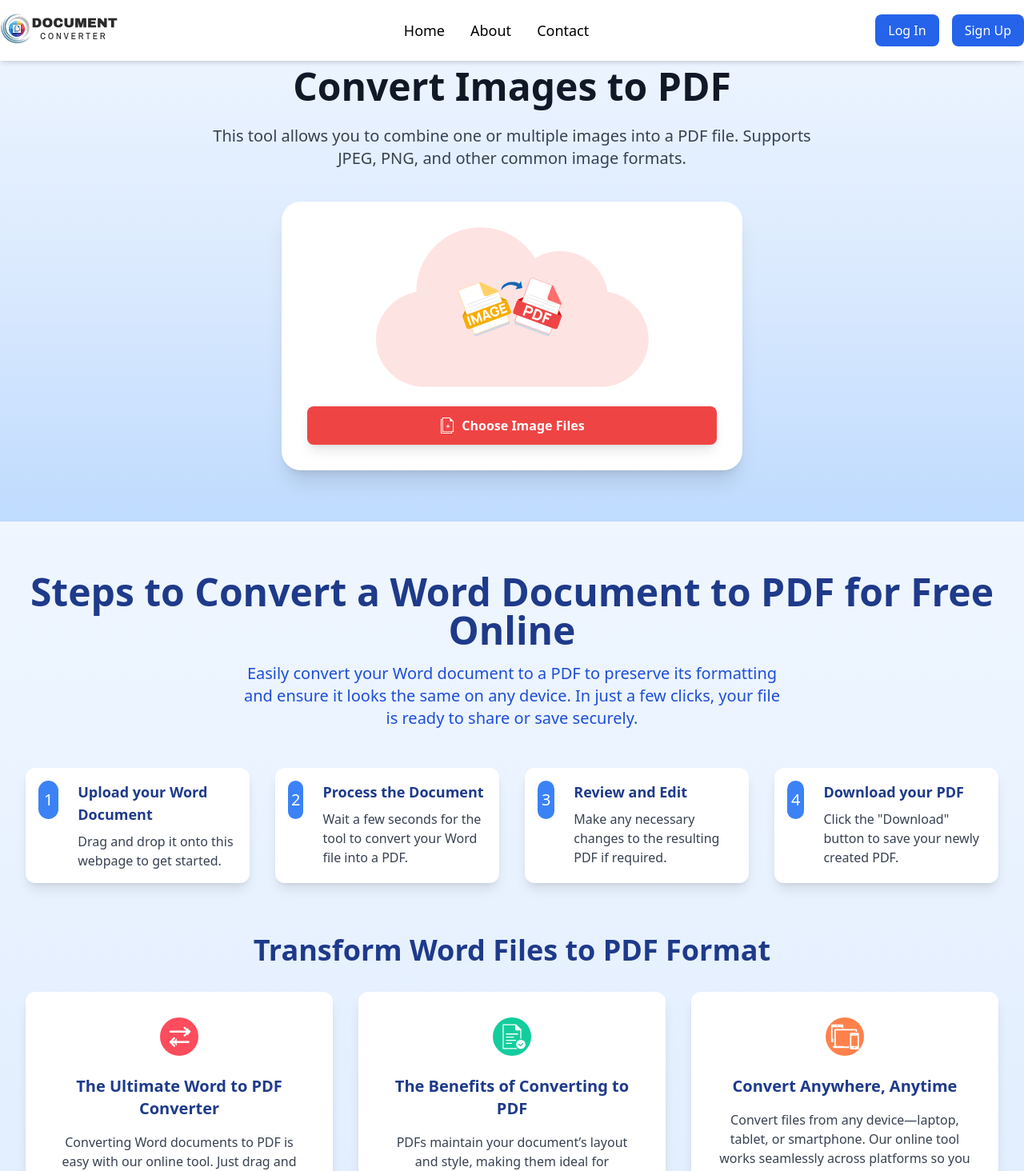
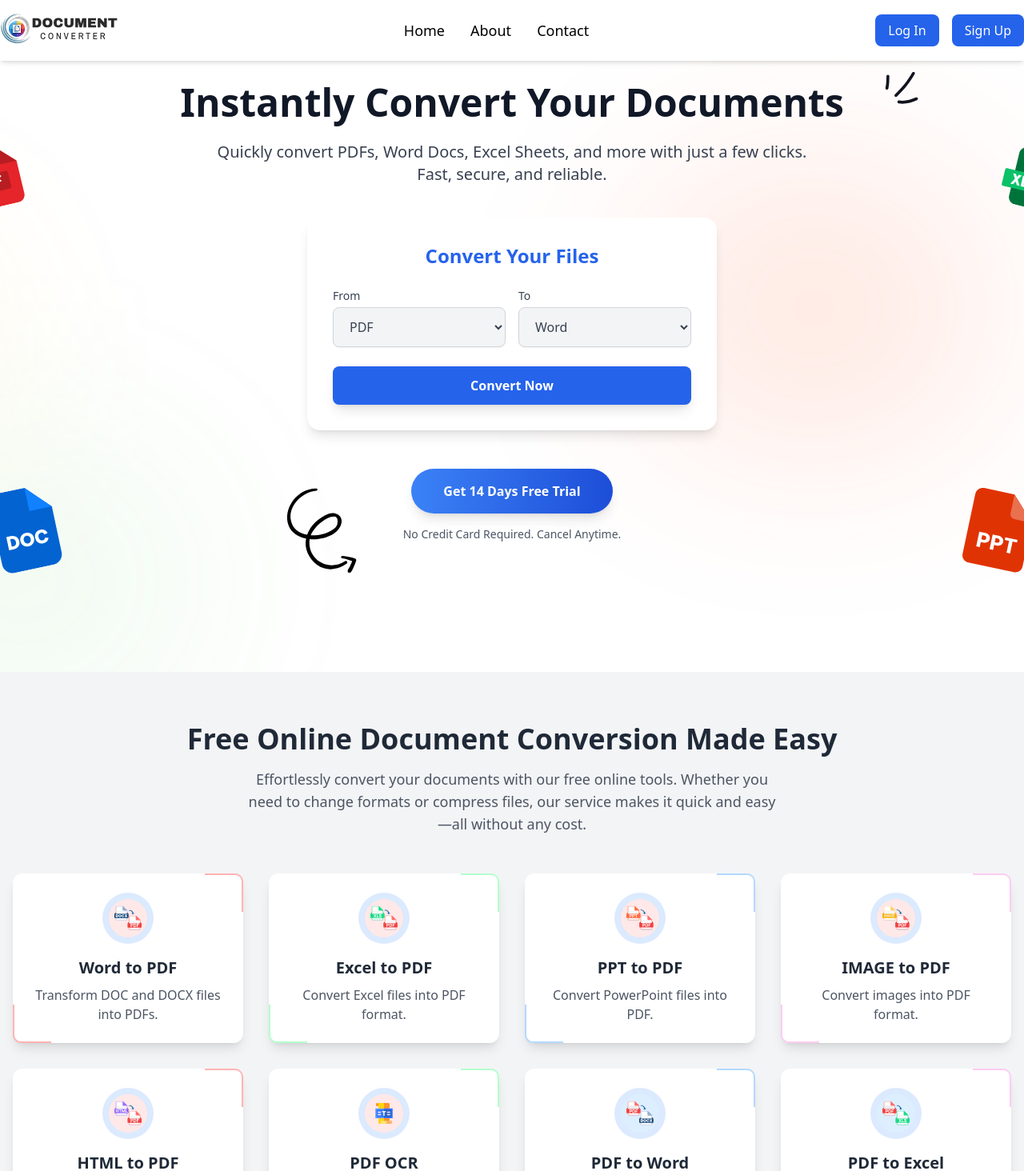
Before and after one commit to deepgrowcraft/ReactDocsTools, a React (Vite) app: page / in a window 1280 px wide. Shown: the top 1464 px of the page at 80% size. Built offline with nearby package versions, Linux system fonts and the light colour scheme.

Commit message:
add image to pdf

```diff
--- a/src/App.jsx
+++ b/src/App.jsx
@@ -1,3 +1,37 @@
+// import React from "react";
+// import { BrowserRouter as Router, Route, Routes } from "react-router-dom";
+// import Header from "./component/header";
+// import Home from "./screen/Home";
+// import About from "./screen/Aboutus";
+// import Contact from "./screen/Contactus";
+// import Footer from "./component/Footer";
+// import DocToPdfScreen from "./screen/DocToPdfScreen";
+// import ExelToPdfScreen from "./screen/ExelToPdf";
+// import PptToPdfScreen from "./screen/PptToPdfScreen";
+// import ImageToPdfScreen from "./screen/ImageToPdfScreen";
+
+// function App() {
+//   return (
+//     <Router>
+//       <div className="App">
+//         <Header />
+//         <Routes>
+//           <Route path="/" element={<Home />} />
+//           <Route path="/about" element={<About />} />
+//           <Route path="/contact" element={<Contact />} />
+//           <Route path="/docToPdf" element={<DocToPdfScreen />} />
+//           <Route path="/ExelToPdfScreen" element={<ExelToPdfScreen />} />
+//           <Route path="/PptToPdfScreen" element={<PptToPdfScreen />} />
+//           <Route path="/ImageToPdfScreen" element={<ImageToPdfScreen />} />
+//         </Routes>
+//         <Footer />
+//       </div>
+//     </Router>
+//   );
+// }
+
+// export default App;
+
 import React from "react";
 import { BrowserRouter as Router, Route, Routes } from "react-router-dom";
 import Header from "./component/header";
@@ -9,16 +43,18 @@ import DocToPdfScreen from "./screen/DocToPdfScreen";
 import ExelToPdfScreen from "./screen/ExelToPdf";
 import PptToPdfScreen from "./screen/PptToPdfScreen";
 import ImageToPdfScreen from "./screen/ImageToPdfScreen";
+import ScrollToTop from "./component/ScrollToTop";
 
 function App() {
   return (
     <Router>
+      <ScrollToTop /> {/* Add ScrollToTop here to apply globally */}
       <div className="App">
         <Header />
         <Routes>
-          <Route path="/" element={<ImageToPdfScreen />} />
-          <Route path="/about" element={<PptToPdfScreen />} />
-          <Route path="/contact" element={<DocToPdfScreen />} />
+          <Route path="/" element={<Home />} />
+          <Route path="/about" element={<About />} />
+          <Route path="/contact" element={<Contact />} />
           <Route path="/docToPdf" element={<DocToPdfScreen />} />
           <Route path="/ExelToPdfScreen" element={<ExelToPdfScreen />} />
           <Route path="/PptToPdfScreen" element={<PptToPdfScreen />} />
--- a/src/component/DocToPdf.jsx
+++ b/src/component/DocToPdf.jsx
@@ -43,7 +43,7 @@ const DocToPdf = () => {
 
       // Configure request to get a binary file as a blob
       const response = await axios.post(
-        "http://192.168.1.32:8001/convert/docx-to-pdf/",
+        "http://192.168.1.28:8001/convert/docx-to-pdf/",
         formData,
         {
           headers: {
@@ -73,7 +73,7 @@ const DocToPdf = () => {
   };
 
   return (
-    <section className="bg-gradient-to-b from-blue-50 via-blue-100 to-blue-200 py-16 px-4 mt-5">
+    <section className="bg-gradient-to-b from-blue-50 via-blue-100 to-blue-200 py-16 px-4 mt-10">
       <div className="container mx-auto text-center">
         <h1 className="text-4xl md:text-5xl font-extrabold mb-6 text-gray-900">
           Convert Word to PDF
--- a/src/component/ExelToPdf.jsx
+++ b/src/component/ExelToPdf.jsx
@@ -38,7 +38,7 @@ const ExcelToPdf = () => {
       console.log("Starting conversion...");
 
       const response = await axios.post(
-        "http://192.168.1.32:8001/convert/xlsx-to-pdf/", // Update endpoint to handle Excel files
+        "http://192.168.1.28:8001/convert/xlsx-to-pdf/", // Update endpoint to handle Excel files
         formData,
         {
           headers: {
@@ -67,7 +67,7 @@ const ExcelToPdf = () => {
   };
 
   return (
-    <section className="bg-gradient-to-b from-blue-50 via-blue-100 to-blue-200 py-16 px-4 mt-5">
+    <section className="bg-gradient-to-b from-blue-50 via-blue-100 to-blue-200 py-16 px-4 mt-10">
       <div className="container mx-auto text-center">
         <h1 className="text-4xl md:text-5xl font-extrabold mb-6 text-gray-900">
           Convert Excel to PDF
--- a/src/component/Hero.jsx
+++ b/src/component/Hero.jsx
@@ -3,7 +3,7 @@ import React from "react";
 const Hero = () => {
   return (
     <section
-      className="bg-gradient-to-b from-blue-50 via-blue-100 to-blue-200 py-16 mt-5 bg-cover bg-center bg-no-repeat h-screen"
+      className="bg-gradient-to-b from-blue-50 via-blue-100 to-blue-200 py-16 mt-10 bg-cover bg-center bg-no-repeat h-screen"
       style={{
         backgroundImage: "url('/home/HeroBg.svg')", // Update the path if needed
       }}
--- a/src/component/ImageToPdf.jsx
+++ b/src/component/ImageToPdf.jsx
@@ -40,7 +40,7 @@ const ImageToPdf = () => {
       console.log("Starting conversion...");
 
       const response = await axios.post(
-        "http://192.168.1.32:8001/convert/images-to-pdf/", // Update endpoint for images
+        "http://192.168.1.28:8001/convert/images-to-pdf/", // Update endpoint for images
         formData,
         {
           headers: {
@@ -69,7 +69,7 @@ const ImageToPdf = () => {
   };
 
   return (
-    <section className="bg-gradient-to-b from-blue-50 via-blue-100 to-blue-200 py-16 px-4 mt-5">
+    <section className="bg-gradient-to-b from-blue-50 via-blue-100 to-blue-200 py-16 px-4 mt-10">
       <div className="container mx-auto text-center">
         <h1 className="text-4xl md:text-5xl font-extrabold mb-6 text-gray-900">
           Convert Images to PDF
--- a/src/component/PptToPdf.jsx
+++ b/src/component/PptToPdf.jsx
@@ -38,7 +38,7 @@ const PptToPdf = () => {
       console.log("Starting conversion...");
 
       const response = await axios.post(
-        "http://192.168.1.32:8001/convert/ppt-to-pdf/", // Update endpoint for PowerPoint files
+        "http://192.168.1.28:8001/convert/ppt-to-pdf/", // Update endpoint for PowerPoint files
         formData,
         {
           headers: {
@@ -67,7 +67,7 @@ const PptToPdf = () => {
   };
 
   return (
-    <section className="bg-gradient-to-b from-blue-50 via-blue-100 to-blue-200 py-16 px-4 mt-5">
+    <section className="bg-gradient-to-b from-blue-50 via-blue-100 to-blue-200 py-16 px-4 mt-10">
       <div className="container mx-auto text-center">
         <h1 className="text-4xl md:text-5xl font-extrabold mb-6 text-gray-900">
           Convert PowerPoint to PDF
--- /dev/null
+++ b/src/component/ScrollToTop.jsx
@@ -0,0 +1,17 @@
+import { useEffect } from "react";
+import { useLocation } from "react-router-dom";
+
+const ScrollToTop = () => {
+  const { pathname } = useLocation();
+
+  useEffect(() => {
+    window.scrollTo({
+      top: 0,
+      behavior: "smooth", // Enable smooth scrolling
+    });
+  }, [pathname]);
+
+  return null;
+};
+
+export default ScrollToTop;
--- a/src/component/ToolComponent.jsx
+++ b/src/component/ToolComponent.jsx
@@ -1,4 +1,5 @@
 import React from "react";
+import { useNavigate } from "react-router-dom";
 
 const tools = [
   {
@@ -6,18 +7,21 @@ const tools = [
     icon: (
       <img src="../home/wordTopdf.svg" alt="wordTopdf" className="h-10 w-10" />
     ),
+    path: "/docToPdf",
   },
   {
     name: "Excel to PDF",
     icon: (
       <img src="../home/exelToPdf.svg" alt="exelToPdf" className="h-10 w-10" />
     ),
+    path: "/ExelToPdfScreen",
   },
   {
     name: "PPT to PDF",
     icon: (
       <img src="../home/pptToPdf.svg" alt="pptToPdf" className="h-10 w-10" />
     ),
+    path: "/PptToPdfScreen",
   },
   {
     name: "IMAGE to PDF",
@@ -28,6 +32,7 @@ const tools = [
         className="h-10 w-10"
       />
     ),
+    path: "/ImageToPdfScreen",
   },
   {
     name: "HTML to PDF",
@@ -198,6 +203,7 @@ const tools = [
 ];
 
 const ToolsScreen = () => {
+  const navigate = useNavigate();
   return (
     <section className="bg-gray-50 py-12 px-6">
       <div className="container mx-auto">
@@ -210,6 +216,7 @@ const ToolsScreen = () => {
           {tools.map((tool, index) => (
             <div
               key={index}
+              onClick={() => navigate(tool.path)}
               className="flex items-center p-2 sm:p-3 bg-white border border-gray-200 rounded-2xl shadow-md hover:border-blue-400 hover:shadow-lg transition-all transform hover:scale-110"
             >
               <div className="flex-shrink-0">{tool.icon}</div>
--- a/src/component/ToolsGrid.jsx
+++ b/src/component/ToolsGrid.jsx
@@ -1,20 +1,24 @@
 import React from "react";
+import { useNavigate } from "react-router-dom";
 
 const tools = [
   {
     name: "Word to PDF",
     description: "Transform DOC and DOCX files into PDFs.",
     icon: <img src="../home/wordTopdf.svg" alt="wordTopdf" className="h-15" />,
+    path: "/docToPdf",
   },
   {
     name: "Excel to PDF",
     description: "Convert Excel files into PDF format.",
     icon: <img src="../home/exelToPdf.svg" alt="exelToPdf" className="h-15" />,
+    path: "/ExelToPdfScreen",
   },
   {
     name: "PPT to PDF",
     description: "Convert PowerPoint files into PDF.",
     icon: <img src="../home/pptToPdf.svg" alt="pptToPdf" className="h-15" />,
+    path: "/PptToPdfScreen",
   },
   {
     name: "IMAGE to PDF",
@@ -22,6 +26,7 @@ const tools = [
     icon: (
       <img src="../home/imageToPdf.svg" alt="imageToPdf" className="h-15" />
     ),
+    path: "/ImageToPdfScreen",
   },
   {
     name: "HTML to PDF",
@@ -161,6 +166,8 @@ const tools = [
 const strokeColors = ["#FFB3B3", "#B3FFCC", "#B3D9FF", "#FFCCF2"];
 
 const ToolsGrid = () => {
+  const navigate = useNavigate(); // Use the navigate hook
+
   return (
     <section className="py-16 bg-gray-100">
       {/* Header Section */}
@@ -181,7 +188,8 @@ const ToolsGrid = () => {
           {tools.map((tool, index) => (
             <div
               key={index}
-              className="relative bg-white rounded-xl shadow-lg p-6 text-center transition-all duration-300 transform hover:scale-105 hover:shadow-2xl group hover:-translate-y-2 hover:rotate-1"
+              onClick={() => navigate(tool.path)} // Add onClick to navigate to the tool's path
+              className="relative bg-white rounded-xl shadow-lg p-6 text-center transition-all duration-300 transform hover:scale-105 hover:shadow-2xl group hover:-translate-y-2 hover:rotate-1 cursor-pointer" // Add cursor-pointer for indication
               style={{
                 perspective: "1000px", // Adds a 3D perspective for tilt effect
               }}
--- a/src/component/header.jsx
+++ b/src/component/header.jsx
@@ -1,23 +1,49 @@
-import React, { useState } from "react";
+import React, { useState, useEffect } from "react";
 import { Link } from "react-router-dom";
 import { FontAwesomeIcon } from "@fortawesome/react-fontawesome";
 import { faBars, faTimes } from "@fortawesome/free-solid-svg-icons";
 
 const Header = () => {
   const [isOpen, setIsOpen] = useState(false);
+  const [isVisible, setIsVisible] = useState(true);
+  const [lastScrollY, setLastScrollY] = useState(0);
 
   // Toggle the mobile menu
   const toggleMenu = () => {
     setIsOpen(!isOpen);
   };
 
+  // Handle scrolling to hide/show header
+  const handleScroll = () => {
+    const currentScrollY = window.scrollY;
+
+    // Hide header on scroll down, show on scroll up
+    if (currentScrollY > lastScrollY) {
+      setIsVisible(false);
+    } else {
+      setIsVisible(true);
+    }
+
+    setLastScrollY(currentScrollY);
+  };
+
+  useEffect(() => {
+    window.addEventListener("scroll", handleScroll);
+
+    return () => {
+      window.removeEventListener("scroll", handleScroll);
+    };
+  }, [lastScrollY]);
+
   return (
-    <header className="w-full bg-white shadow-md fixed top-0 left-0 z-50">
+    <header
+      className={`w-full bg-white shadow-md fixed top-0 left-0 z-50 transition-transform duration-300 ${
+        isVisible ? "translate-y-0" : "-translate-y-full"
+      }`}
+    >
       <div className="container mx-auto flex justify-between items-center py-4 px-4 md:px-0">
         {/* Logo */}
         <Link to="/" className="text-2xl font-bold text-blue-600">
-          {/* Online File <span className="text-purple-500">Converter</span> */}
-
           <img src="/logo.svg" alt="Logo" className="w-18 h-10 mb-1" />
         </Link>
 
```
